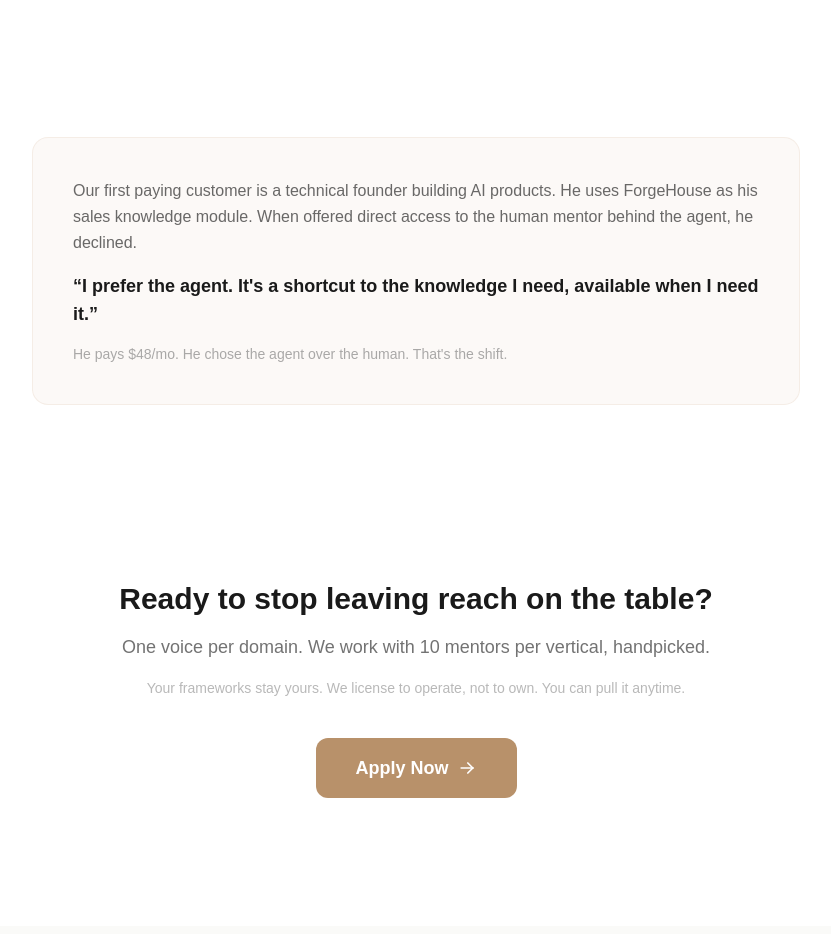
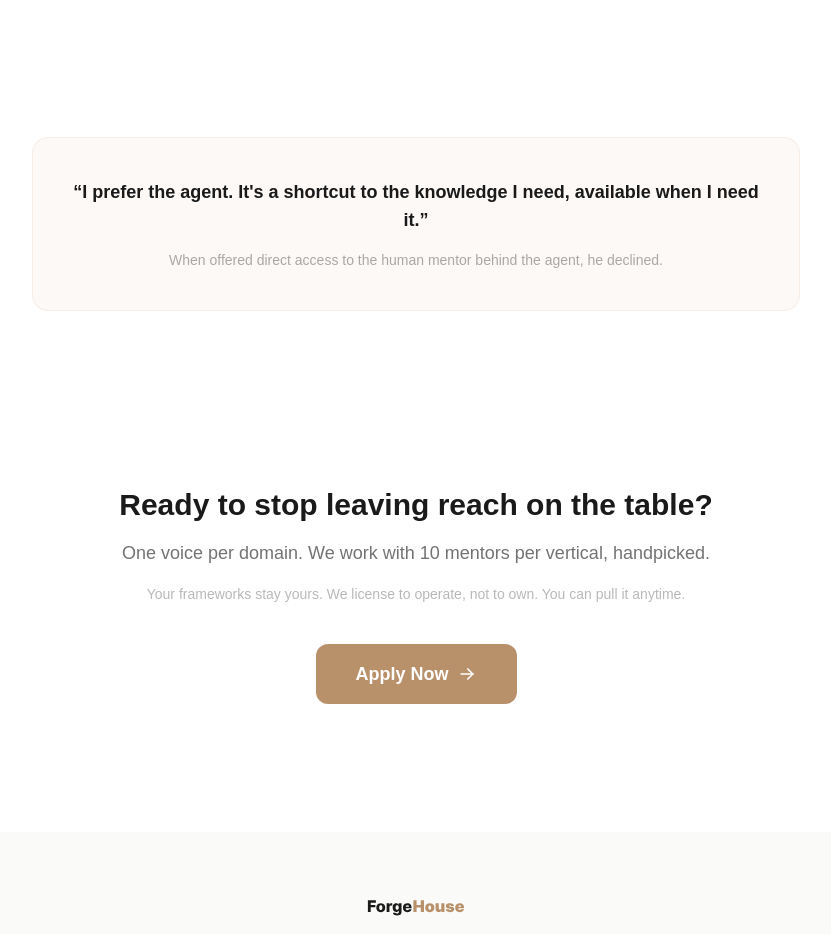
Before and after one commit to Apex-Sudo/forgehouse-site, a Next.js app: page /for-mentors in a window 1280 px wide. Shown: the part 3420-4354 px from the top of the page, without its empty margins (224-1055 px from the left). Built offline with nearby package versions, Linux system fonts and the light colour scheme; no server answers.

Commit message:
for-mentors: simplify customer proof section - center quote, remove context paragraph and pricing line

```diff
--- a/src/app/for-mentors/page.tsx
+++ b/src/app/for-mentors/page.tsx
@@ -156,10 +156,9 @@
       {/* 7. First customer proof */}
       <section className="px-6 py-20">
         <div className="max-w-3xl mx-auto">
-          <div className="mentors-card p-10">
-            <p className="text-[16px] mentors-body leading-relaxed mb-4">Our first paying customer is a technical founder building AI products. He uses ForgeHouse as his sales knowledge module. When offered direct access to the human mentor behind the agent, he declined.</p>
+          <div className="mentors-card p-10 text-center">
             <p className="mentors-fg font-semibold text-lg">&ldquo;I prefer the agent. It&apos;s a shortcut to the knowledge I need, available when I need it.&rdquo;</p>
-            <p className="mentors-muted text-sm mt-4" style={{ opacity: 0.6 }}>He pays $48/mo. He chose the agent over the human. That&apos;s the shift.</p>
+            <p className="mentors-muted text-sm mt-4" style={{ opacity: 0.6 }}>When offered direct access to the human mentor behind the agent, he declined.</p>
           </div>
         </div>
       </section>
```
